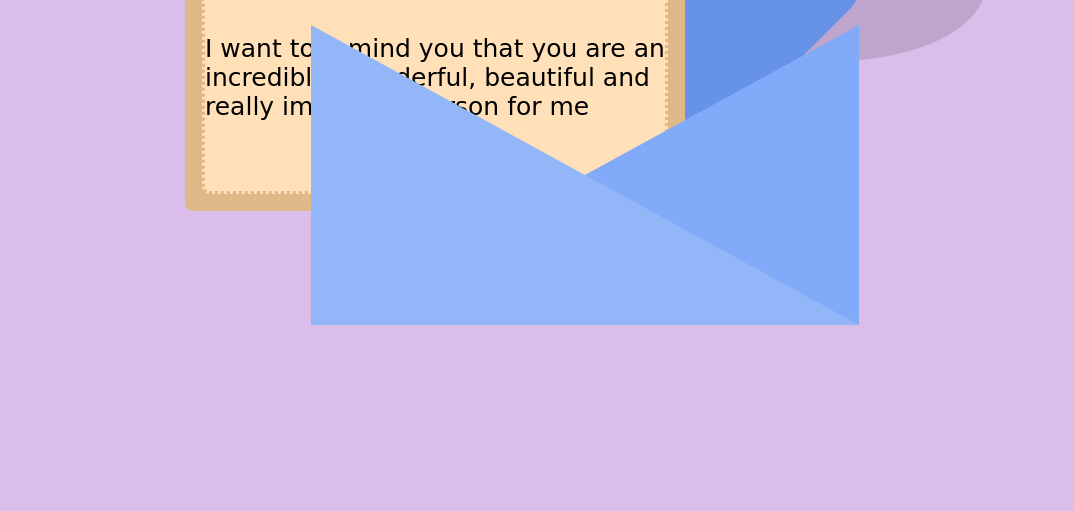
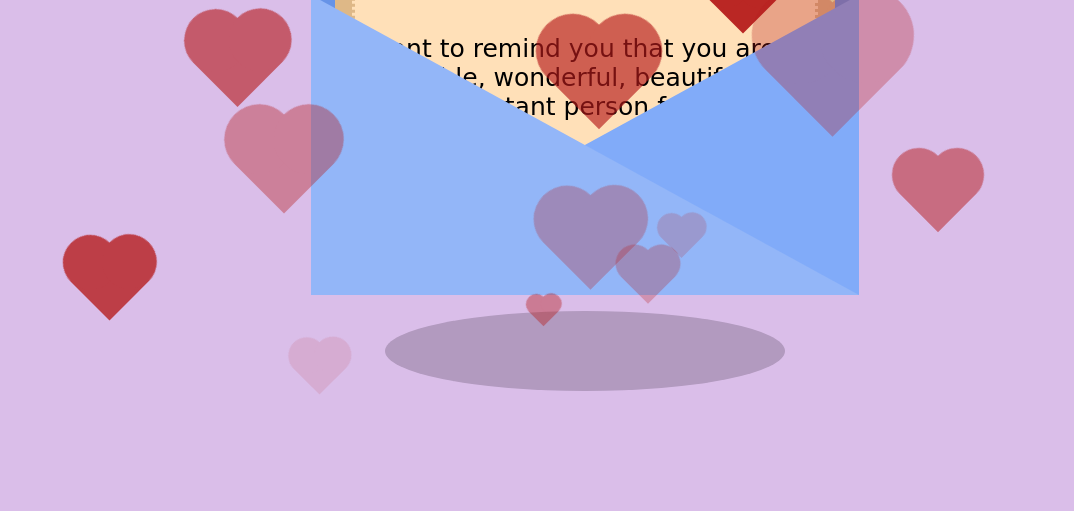
Before and after one commit to ReneeShkipper/Letter, a plain HTML site: page index.html in a window 1280 px wide. Shown: the part 289-800 px from the top of the page, without its empty margins (55-1129 px from the left). Drawn offline with Linux system fonts and the light colour scheme.

Commit message:
feat: add js

```diff
--- a/index.html
+++ b/index.html
@@ -23,6 +23,12 @@
         <div class="second"></div>
     </div>
     <div class="shadow"></div>
+
+    <footer>
+        <div class="hearts-container"></div>
+    </footer>
+
+    <script src="script.js"></script>
 </body>
 
 </html>
--- a/main.css
+++ b/main.css
@@ -2,10 +2,13 @@ html,
 body {
     margin: 0;
     display: flex;
-    justify-content: center;
+    justify-content: space-between;
     background-color: #dabee9;
     width: 100%;
     margin-top: 100px;
+    flex-direction: column;
+    align-items: center;
+    gap: 100px;
 }
 
 .triangle {
@@ -16,6 +19,7 @@ body {
     background-color: #6693e7;
     border-radius: 3vh;
     transform: translate(0, -30%) rotate(45deg);
+    margin-top: 12px;
 }
 
 .conteiner {
@@ -38,6 +42,7 @@ body {
     top: 58%;
     left: 50%;
     transform: translate(-50%, -50%);
+    padding-bottom: 60px;
 }
 
 .first {
@@ -87,8 +92,100 @@ body {
 }
 
 .shadow {
-    width: 300px;
-    height: 150px;
-    background-color: #bea5cb;
+    width: 400px;
+    height: 80px;
+    background-color: #b29abf;
     border-radius: 50%;
 }
+
+.hearts-container {
+    position: absolute;
+    width: 1050px;
+    height: 650px;
+    top: 50%;
+    left: 50%;
+    transform: translate(-50%, -50%);
+    z-index: 5;
+    border-radius: 10px;
+}
+
+@keyframes moveUpDown {
+
+    0%,
+    100% {
+        transform: translateY(0) rotate(-45deg);
+        /* Початкова і кінцева позиції */
+    }
+
+    50% {
+        transform: translateY(-30px) rotate(-45deg);
+        /* Піднімаємо на 30 пікселів */
+    }
+}
+
+.heart {
+    position: absolute;
+    background-color: #b61b1b;
+    transform: rotate(-45deg);
+    opacity: 0.7;
+    animation: moveUpDown 3s infinite ease-in-out;
+    animation-delay: 0s;
+    /* Базова затримка (випадкова затримка буде застосована в JS) */
+}
+
+.heart::before,
+.heart::after {
+    content: '';
+    position: absolute;
+    background-color: #b61b1b;
+    border-radius: 50%;
+}
+
+.heart::before,
+.heart::after {
+    width: var(--heart-size);
+    height: var(--heart-size);
+}
+
+.heart::before {
+    top: calc(var(--heart-size) / -2);
+    left: 0;
+}
+
+.heart::after {
+    top: 0;
+    left: calc(var(--heart-size) / 2);
+}
+
+@keyframes moveDown {
+    100% {
+        transform: translateY(50%);
+        /* Листки рухаються вниз на 50% */
+    }
+}
+
+@keyframes moveUp {
+    100% {
+        transform: translateY(-50%);
+        /* Картка рухається вгору на 50% */
+    }
+}
+
+.move-sheets-down {
+    animation: moveDown 1s forwards ease-in-out;
+}
+
+.move-card-up {
+    animation: moveUp 1s forwards ease-in-out;
+}
+
+@keyframes moveTriangleDown {
+    100% {
+        transform: translateY(50%);
+        /* Ромб рухається вниз на 50% */
+    }
+}
+
+.move-triangle-down {
+    animation: moveTriangleDown 1s forwards ease-in-out;
+}
--- /dev/null
+++ b/script.js
@@ -0,0 +1,52 @@
+function getRandomInt(min, max) {
+    return Math.floor(Math.random() * (max - min)) + min;
+}
+
+function createHeart() {
+    const heart = document.createElement('div');
+    heart.classList.add('heart');
+
+    const size = getRandomInt(20, 100);
+    heart.style.width = `${size}px`;
+    heart.style.height = `${size}px`;
+
+    heart.style.setProperty('--heart-size', `${size}px`);
+
+    const opacity = Math.random().toFixed(2);
+    heart.style.opacity = opacity;
+
+    const delay = getRandomInt(0, 5);
+    heart.style.animationDelay = `${delay}s`;
+
+    const container = document.querySelector('.hearts-container');
+    const containerWidth = container.offsetWidth;
+    const containerHeight = container.offsetHeight;
+
+    const xPos = getRandomInt(0, containerWidth - size);
+    const yPos = getRandomInt(0, containerHeight - size);
+    heart.style.left = `${xPos}px`;
+    heart.style.top = `${yPos}px`;
+
+    container.appendChild(heart);
+}
+
+for (let i = 0; i < 20; i++) {
+    createHeart();
+}
+
+document.querySelector('.hearts-container').addEventListener('click', () => {
+    const sheets = document.querySelector('.two-sheets');
+    const card = document.querySelector('.conteiner');
+
+    sheets.classList.add('move-sheets-down');
+    card.classList.add('move-card-up');
+});
+document.querySelector('.hearts-container').addEventListener('click', () => {
+    const sheets = document.querySelector('.two-sheets');
+    const card = document.querySelector('.conteiner');
+    const triangle = document.querySelector('.triangle');
+
+    sheets.classList.add('move-sheets-down');
+    card.classList.add('move-card-up');
+    triangle.classList.add('move-triangle-down');
+});
```
